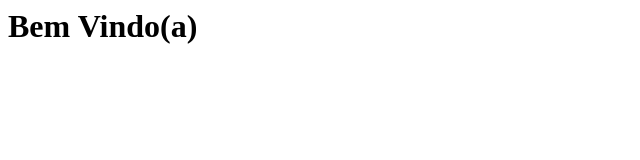
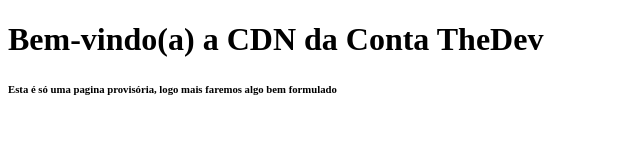
Before and after one commit to thedevgroup/cdnthedev, a plain HTML site: page contathedev/index.html in a window 1280 px wide. Shown: the whole page, without its empty margins (0-640 px from the left). Drawn offline with Linux system fonts and the light colour scheme.

Commit message:
Update index.html

```diff
--- a/contathedev/index.html
+++ b/contathedev/index.html
@@ -1 +1,15 @@
-<h1>Bem Vindo(a)</1>
+<!DOCTYPE html>
+<html>
+<head>
+<meta charset="UTF-8"/>
+<title>CDN Conta TheDev</title>
+</head>
+
+<body>
+ <h1>Bem-vindo(a) a CDN da Conta TheDev</h1>
+
+
+
+ <h6>Esta é só uma pagina provisória, logo mais faremos algo bem formulado</h6>
+</body>
+</html>
```
